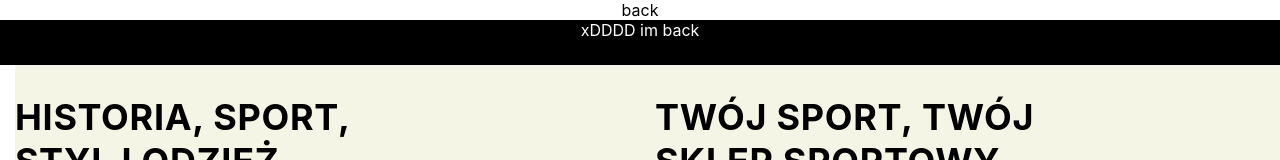
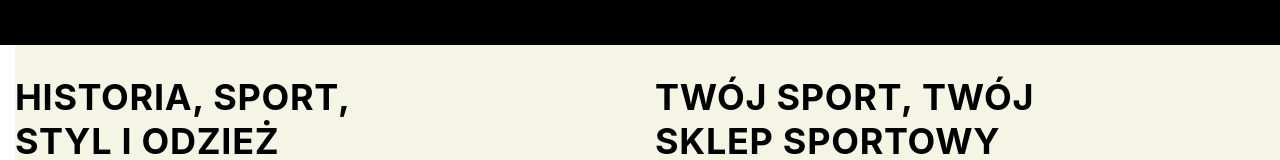
Before and after one commit to Atholn/adidas-site, a React (Create React App) app: page / in a window 1280 px wide. Shown: the top 160 px of the page. Built offline with nearby package versions, Linux system fonts and the light colour scheme.

Commit message:
back in 2024

```diff
--- a/src/App.tsx
+++ b/src/App.tsx
@@ -7,7 +7,6 @@ import MainPage from './pages/main-page/main-page';
 function App() {
   return (
     <div className="App">
-      back
       {/* <header className="App-header">
         <img src={logo} className="App-logo" alt="logo" />
         <p>
--- a/src/components/basic-components/header/header.tsx
+++ b/src/components/basic-components/header/header.tsx
@@ -2,8 +2,7 @@ import "./header.scss";
 
 function Header() {
   return <div className="header">
-    xDDDD
-    im back
+
   </div>
 }
 
```
